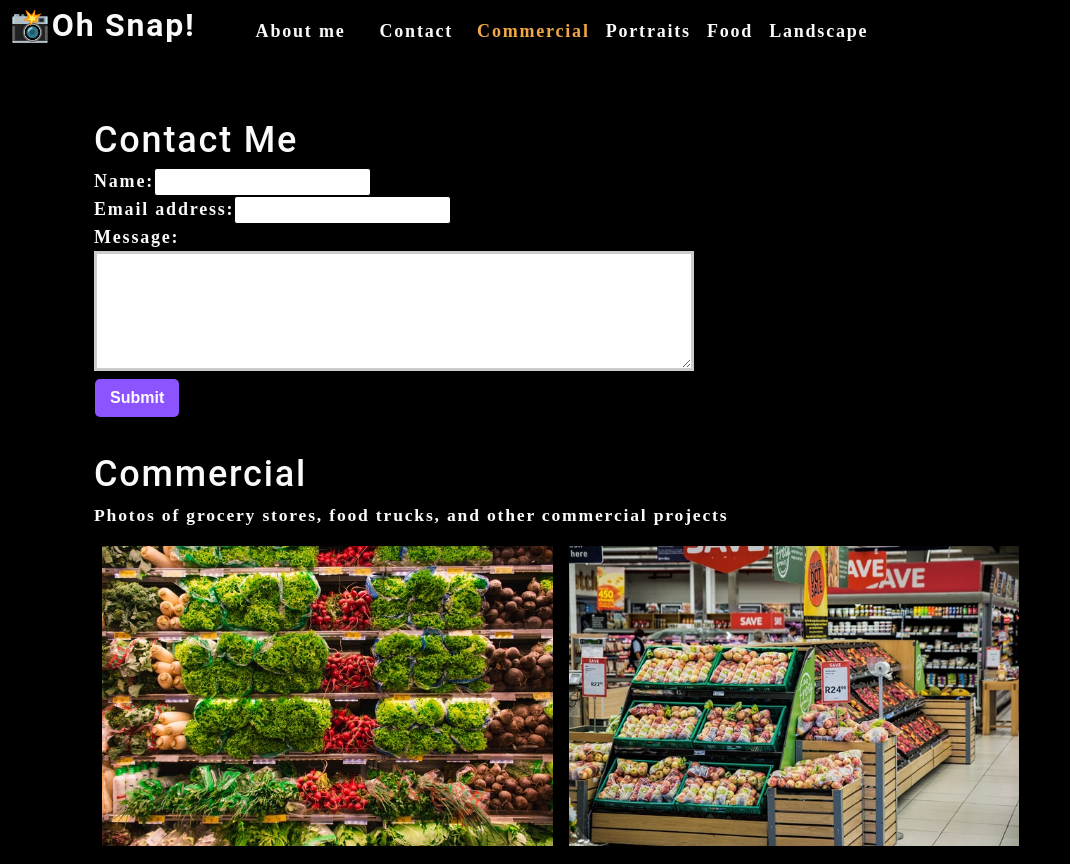
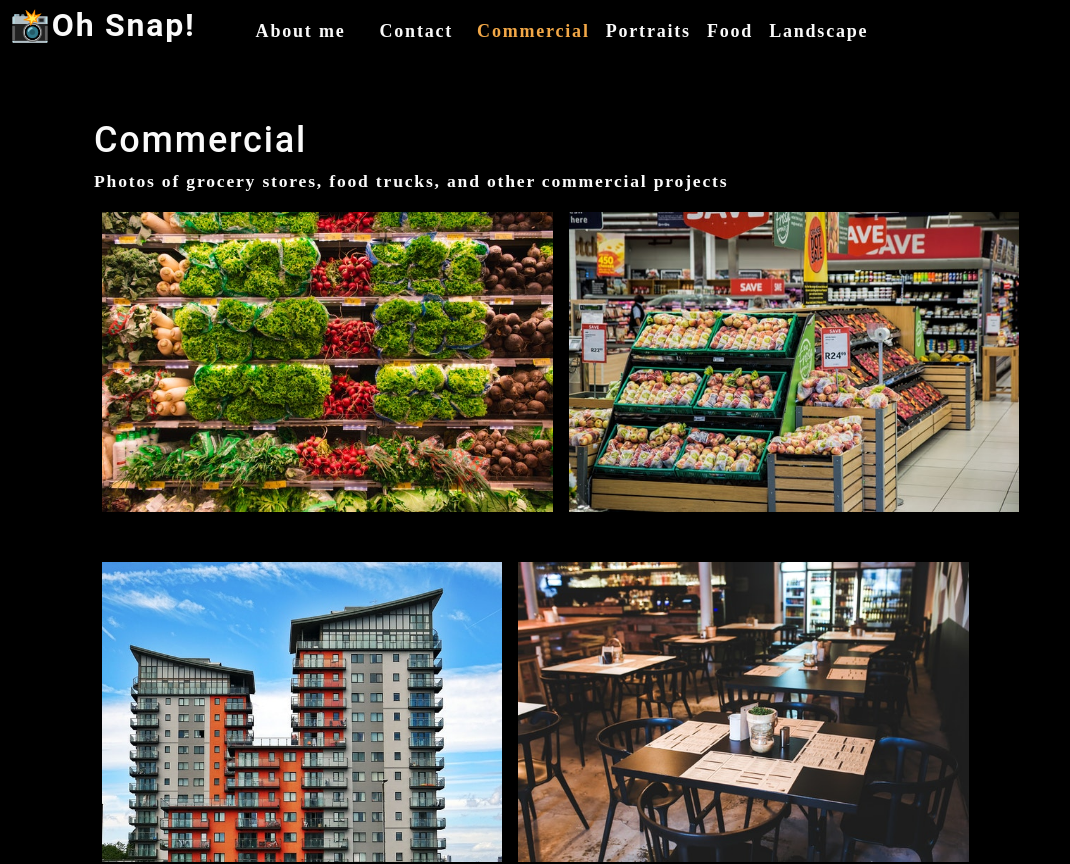
Before and after one commit to danielolvera21/photo-port, a React (Create React App) app: page / in a window 1280 px wide. Shown: the top 864 px of the page, without its empty margins (0-1070 px from the left). Built offline with nearby package versions, Linux system fonts and the light colour scheme.

Commit message:
added conditional rendering

```diff
--- a/src/App.js
+++ b/src/App.js
@@ -5,6 +5,7 @@
 import ContactForm from './components/Contact';
 
 function App() {
+  const [contactSelected, setContactSelected] = useState(false);
   const [categories] = useState([
     {
       name: 'commercial', description: 'Photos of grocery stores, food trucks, and other commercial projects',
@@ -22,14 +23,19 @@
         categories={categories}
         setCurrentCategory={setCurrentCategory}
         currentCategory={currentCategory}
+        contactSelected={contactSelected}
+        setContactSelected={setContactSelected}
       >
       </Nav>
       <main>
-        <div>
+        {!contactSelected ? (
+          <>
+            <Gallery currentCategory={currentCategory}></Gallery>
+            <About></About>
+          </>
+        ) : (
           <ContactForm></ContactForm>
-          <Gallery currentCategory={currentCategory}></Gallery>
-          <About></About>
-        </div>
+        )}
       </main>
     </div>
   );
--- a/src/components/Contact/index.js
+++ b/src/components/Contact/index.js
@@ -1,12 +1,32 @@
 import React, { useState } from 'react';
+import { validateEmail } from '../../utils/helpers'
 
 
 function ContactForm() {
     const [formState, setFormState] = useState({ name: '', email: '', message: '' });
     const { name, email, message } = formState;
+    const [errorMessage, setErrorMessage] = useState('');
 
     function handleChange(e) {
-        setFormState({ ...formState, [e.target.name]: e.target.value })
+        if (e.target.name === 'email') {
+            const isValid = validateEmail(e.target.value);
+            console.log(isValid);
+            //isValid conditional statement
+            if (!isValid) {
+                setErrorMessage('Your email is invalid.');
+            } else {
+                setErrorMessage('');
+            }
+        } else {
+            if (!e.target.value.length) {
+                setErrorMessage(`${e.target.name} is required.`);
+            } else {
+                setErrorMessage('');
+            }
+        }
+        if (!errorMessage) {
+            setFormState({ ...formState, [e.target.name]: e.target.value })
+        }
     }
 
     function handleSubmit(e) {
@@ -21,16 +41,21 @@
             <form id="contact-form" onSubmit={handleSubmit}>
                 <div>
                     <label htmlFor="name">Name:</label>
-                    <input type="text" defaultValue={name} onChange={handleChange} name="name" />
+                    <input type="text" defaultValue={name} onBlur={handleChange} name="name" />
                 </div>
                 <div>
                     <label htmlFor="email">Email address:</label>
-                    <input type="email" defaultValue={email} name="email" onChange={handleChange} />
+                    <input type="email" defaultValue={email} name="email" onBlur={handleChange} />
                 </div>
                 <div>
                     <label htmlFor="message">Message:</label>
-                    <textarea name="message" defaultValue={message} onChange={handleChange} rows="5" />
+                    <textarea name="message" defaultValue={message} onBlur={handleChange} rows="5" />
                 </div>
+                {errorMessage && (
+                    <div>
+                        <p className="error-text">{errorMessage}</p>
+                    </div>
+                )}
                 <button type="submit">Submit</button>
             </form>
         </section>
--- a/src/components/Nav/index.js
+++ b/src/components/Nav/index.js
@@ -7,6 +7,8 @@
         categories = [],
         setCurrentCategory,
         currentCategory,
+        contactSelected,
+        setContactSelected
     } = props;
 
     useEffect(() => {
@@ -23,21 +25,22 @@
             <nav>
                 <ul className="flex-row">
                     <li className="mx-2">
-                        <a data-testid="about" href="#about">
+                        <a data-testid="about" href="#about" onClick={() => setContactSelected(false)}>
                             About me
                         </a>
                     </li>
-                    <li className="mx-2">
-                        <span>Contact</span>
+                    <li className={`mx-2 ${contactSelected && 'navActive'}`}>
+                        <span onClick={() => setContactSelected(true)}>Contact</span>
                     </li>
                     {categories.map((category) => (
                         <li
-                            className={`mx-1 ${currentCategory.name === category.name && 'navActive'
+                            className={`mx-1 ${currentCategory.name === category.name && !contactSelected && `navActive`
                                 }`}
                             key={category.name}>
                             <span
                                 onClick={() => {
-                                    setCurrentCategory(category)
+                                    setCurrentCategory(category);
+                                    setContactSelected(false);
                                 }}
                             >
                                 {capitalizeFirstLetter(category.name)}
```
